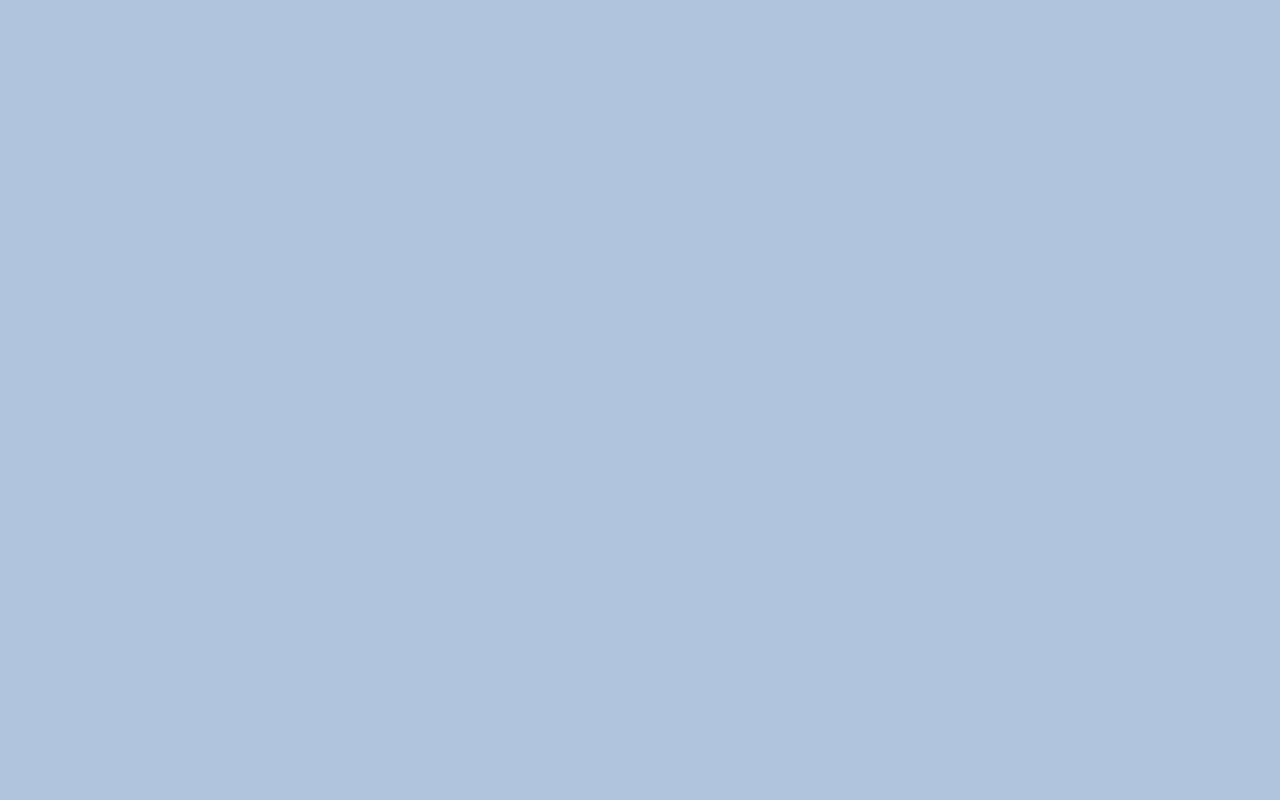
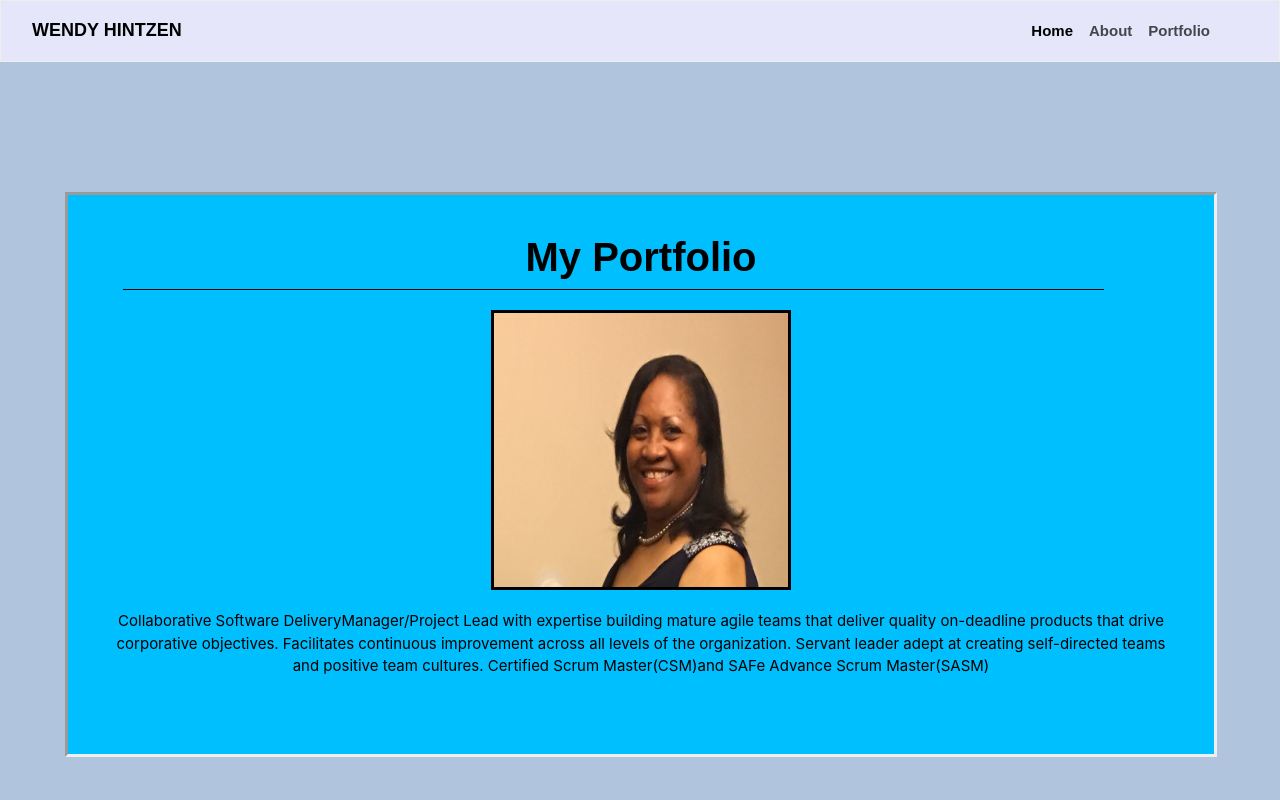
Before and after one commit to whintzen/React-Portfolio, a React (Create React App) app: page / in a window 1280 px wide. Shown: the top 800 px of the page. Built offline with nearby package versions, Linux system fonts and the light colour scheme; a web font is replaced by a local one.

Commit message:
updated App.js

```diff
--- a/src/App.js
+++ b/src/App.js
@@ -1,5 +1,5 @@
 import React from 'react';
-import { BrowserRouter as Router, Route } from "react-router-dom";
+import { HashRouter as Router, Route } from "react-router-dom";
 // import './App.css';
 // import Navbar from "./components/Navbar";
 import Wrapper from "./components/Wrapper";
@@ -10,11 +10,11 @@
 
 function App() {
   return (
-    <Router>
+    <Router basename="/React-Portfolio">
       <div className="App">
         <Wrapper>
 
-            <Route exact path="/React-Portfolio" component={Home} />
+            <Route exact path="/" component={Home} />
             <Route exact path="/about" component={About} />
             <Route exact path="/portfolio" component={Portfolio} />
 
```
Also changed, not shown: 1 other file (tests, documents, lock files or other folders).
